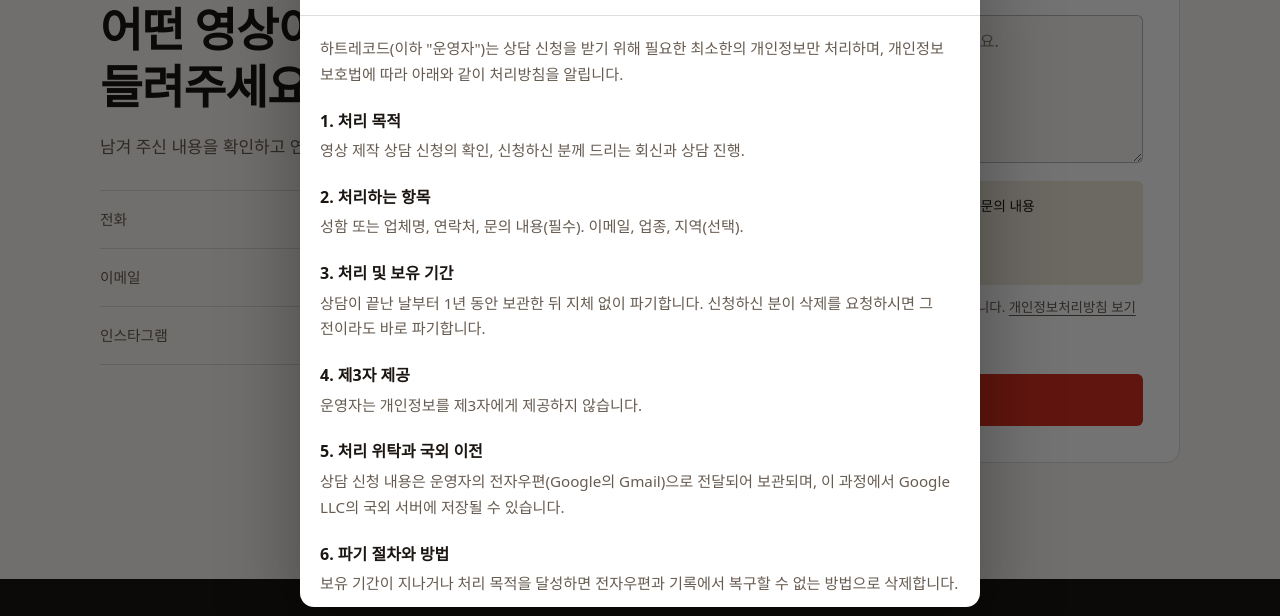
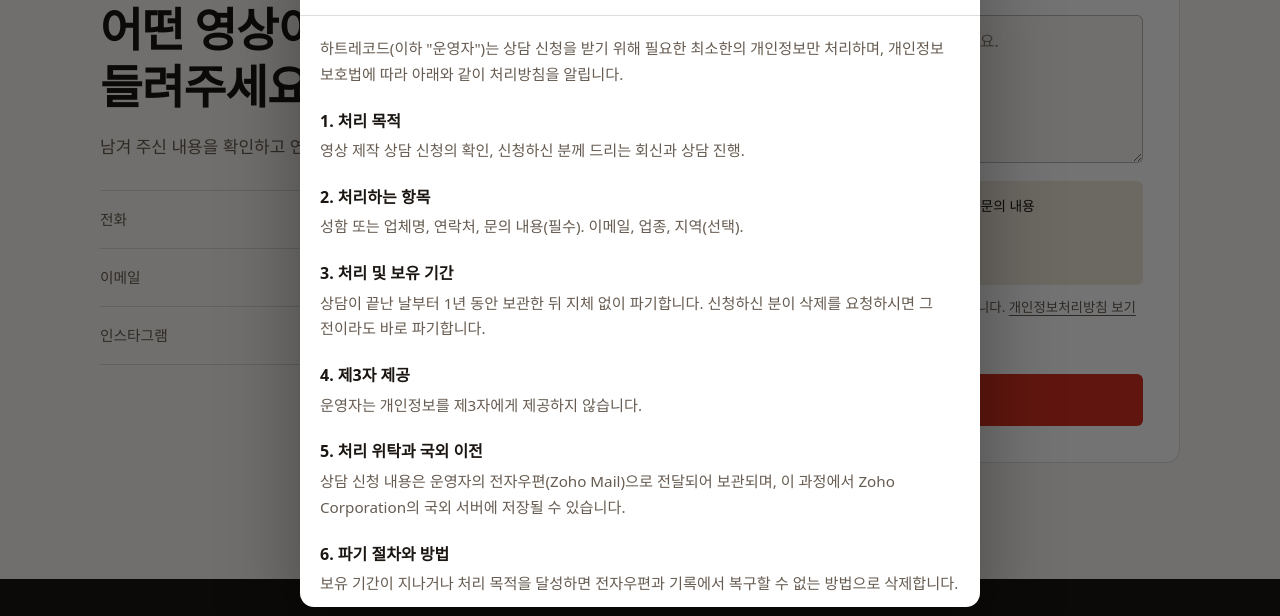
Before and after one commit to heesung52/heart-record, a plain HTML site: page index.html in a window 1280 px wide. Both pictures are taken after a click on the button "개인정보처리방침 보기". Shown: the part 4708-5324 px from the top of the page. Drawn offline with Linux system fonts and the light colour scheme; a web font is replaced by a local one.

Commit message:
사이트 올림 2026-11-22
개인정보처리방침의 메일 보관 문구를 Zoho Mail 로 고침

```diff
--- a/index.html
+++ b/index.html
@@ -295,7 +295,7 @@
     <h3>4. 제3자 제공</h3>
     <p>운영자는 개인정보를 제3자에게 제공하지 않습니다.</p>
     <h3>5. 처리 위탁과 국외 이전</h3>
-    <p>상담 신청 내용은 운영자의 전자우편(Google의 Gmail)으로 전달되어 보관되며, 이 과정에서 Google LLC의 국외 서버에 저장될 수 있습니다.</p>
+    <p>상담 신청 내용은 운영자의 전자우편(Zoho Mail)으로 전달되어 보관되며, 이 과정에서 Zoho Corporation의 국외 서버에 저장될 수 있습니다.</p>
     <h3>6. 파기 절차와 방법</h3>
     <p>보유 기간이 지나거나 처리 목적을 달성하면 전자우편과 기록에서 복구할 수 없는 방법으로 삭제합니다.</p>
     <h3>7. 정보주체의 권리와 행사 방법</h3>
```
